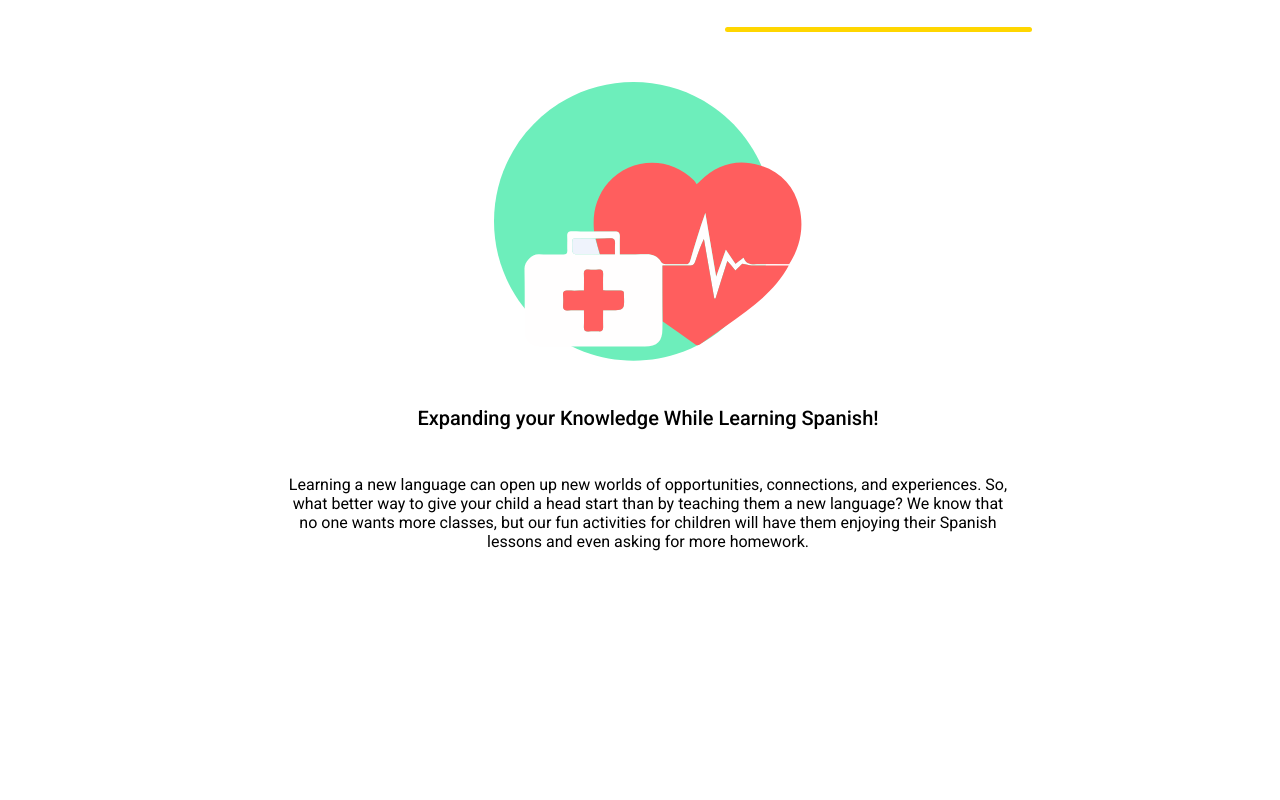
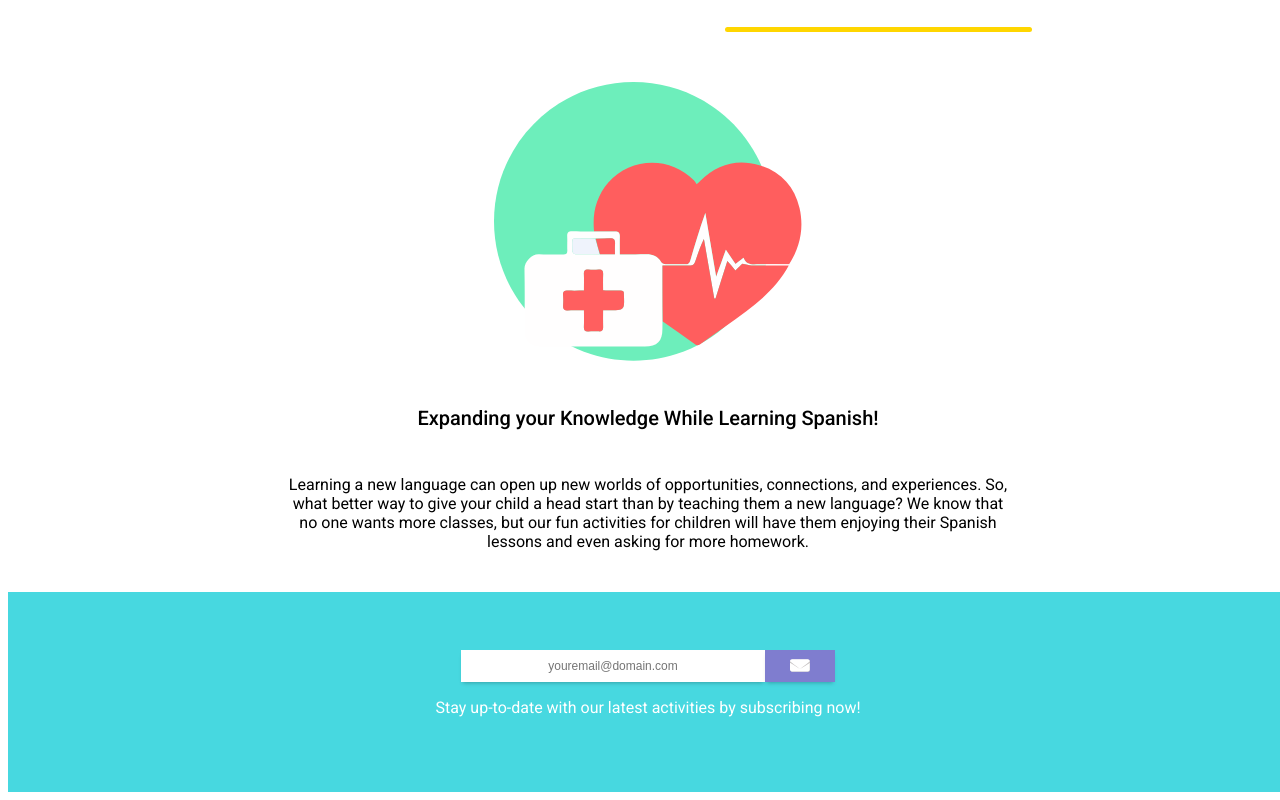
Before and after one commit to judithsanchez/bocaditosespanol, a React (Vite) app: page / in a window 1280 px wide. Shown: the part 3966-4766 px from the top of the page. Before the commit the page ends 4541 px from the top, so only its background shows below. Built offline with nearby package versions, Linux system fonts and the light colour scheme.

Commit message:
Finished th efooter

```diff
--- a/src/App.jsx
+++ b/src/App.jsx
@@ -4,6 +4,7 @@ import { useEffect } from 'react';
 import '/src/App.css';
 import NavBar from './components/NavBar/NavBar';
 import Homepage from './components/Homepage/Homepage';
+import Footer from './components/Footer/Footer';
 
 function App() {
   const [isDarkMode, setIsDarkMode] = useState(false);
@@ -40,6 +41,7 @@ function App() {
     <div className="App">
       <NavBar toggleMode={toggleMode} isDarkMode={isDarkMode} />
       <Homepage></Homepage>
+      <Footer></Footer>
     </div>
   );
 }
--- /dev/null
+++ b/src/components/Footer/Footer.css
@@ -0,0 +1,14 @@
+.Footer {
+  align-items: center;
+  background-color: var(--main-color);
+  color: white;
+  display: flex;
+  flex-flow: column nowrap;
+  justify-content: center;
+  height: 20rem;
+  margin-top: 2.5rem;
+}
+
+.Footer p {
+  font-size: 1.6rem;
+}
--- /dev/null
+++ b/src/components/Footer/Footer.jsx
@@ -0,0 +1,15 @@
+import { useState } from 'react';
+
+import '/src/components/Footer/Footer.css';
+import SubscriptionForm from '/src/components/SubscriptionForm/SubscriptionForm';
+
+function Footer() {
+  return (
+    <div className="Footer">
+      <SubscriptionForm></SubscriptionForm>
+      <p>Stay up-to-date with our latest activities by subscribing now!</p>
+    </div>
+  );
+}
+
+export default Footer;
```
Also changed, not shown: src/components/Footer/assets/Footer.css (deleted), src/components/Footer/assets/Footer.jsx (deleted).
